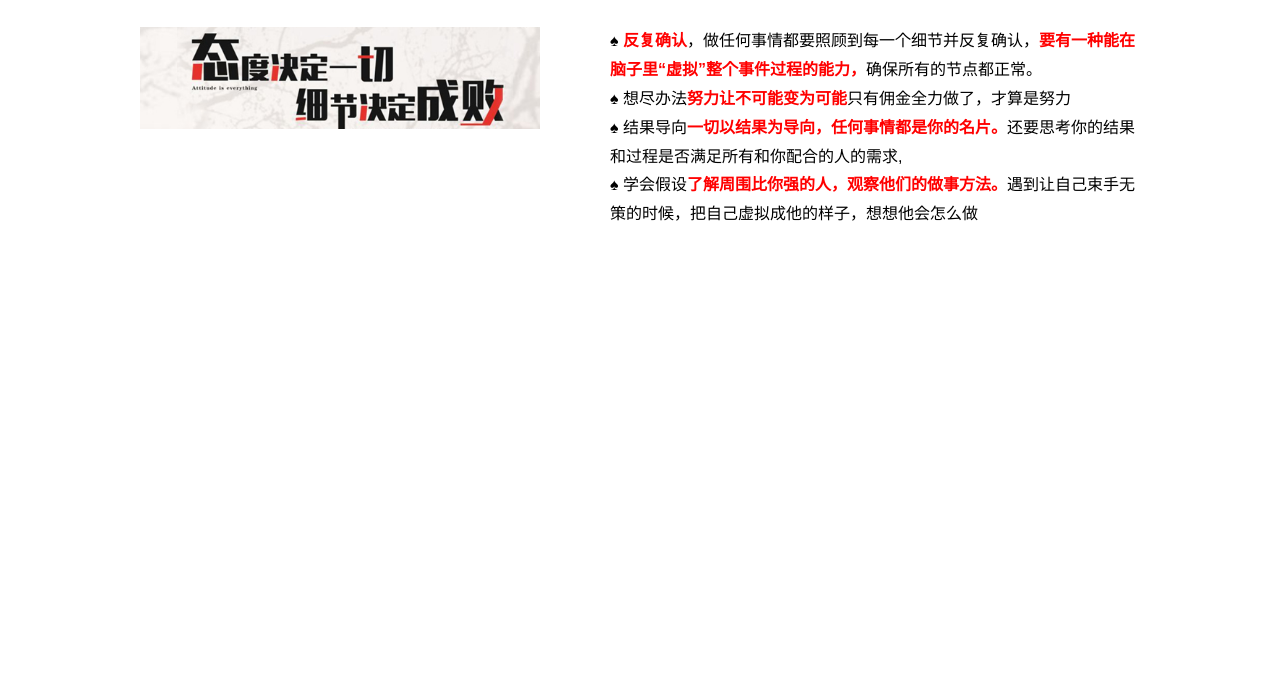
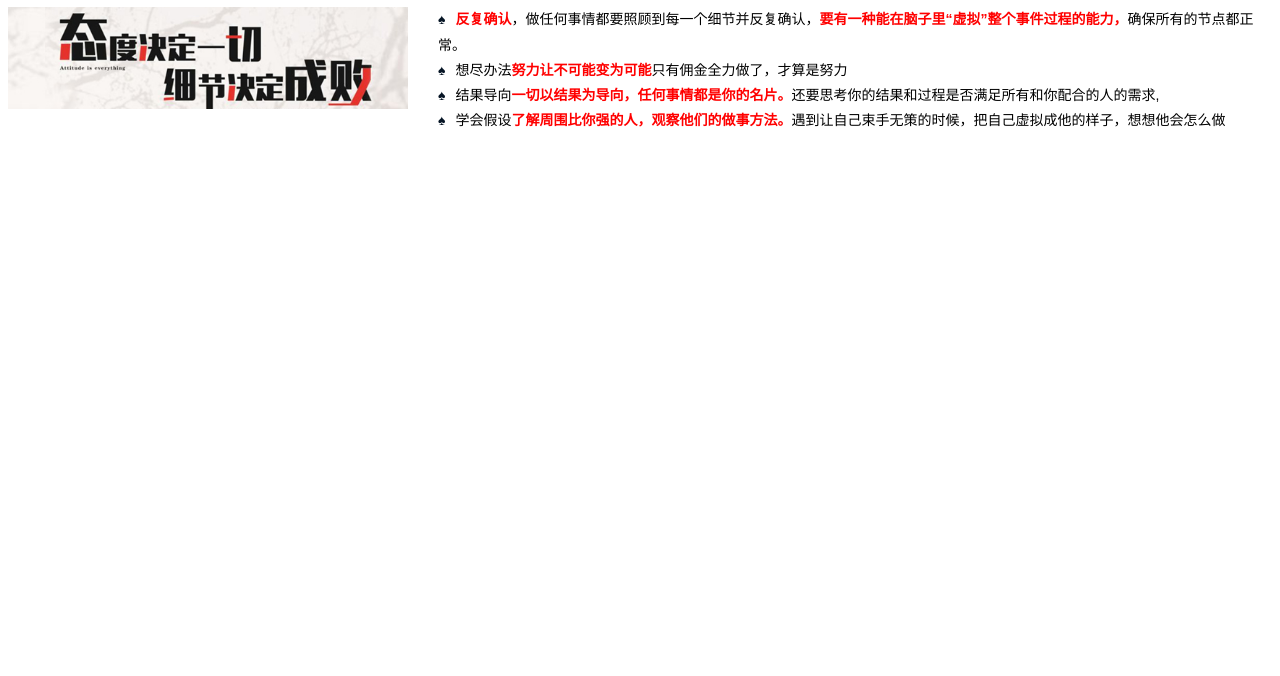
Before and after one commit to lxrxu/lxrxu.github.io, a plain HTML site: page homework/zy2.html in a window 1280 px wide. Shown: the part 124-800 px from the top of the page. Drawn offline with Linux system fonts and the light colour scheme.

Commit message:
2026.5.6

```diff
--- a/homework/zy2.html
+++ b/homework/zy2.html
@@ -7,9 +7,6 @@
     <style>
     body{
         font-family: "微软雅黑",sans-serif;
-        max-width: 1000px;
-        margin: 0 auto;
-        padding: 20px;
     }
 
     h1{
@@ -17,7 +14,7 @@
         color: #555;
         margin-bottom: 10px;
     }
-      img{
+    img{
         width: 400px;
         float: left;
         margin-right: 30px;
@@ -40,16 +37,18 @@
         font-weight: bold;
     }
     ul{
-        overflow: hidden;
-        list-style: none;
+         list-style: none;
         line-height: 1.8;
+        font-size: 14px;
     }
-    .bj::after{
-        content: "";
-        display: block;
-        clear: both;
+    ul li::before{
+        content: "♠";
+        color: #061525;
+        margin-right: 10px;
+    }
 
-    }
+
+
     </style>
 
 
@@ -60,10 +59,10 @@
     <div class="bj">
     <img src="./1.jpeg" alt="照片">
 <ul>
-    <li>♠ <span class="red">反复确认</span>，做任何事情都要照顾到每一个细节并反复确认，<span class="red">要有一种能在脑子里“虚拟”整个事件过程的能力，</span>确保所有的节点都正常。</li>
-    <li>♠ 想尽办法<span class="red">努力让不可能变为可能</span>只有佣金全力做了，才算是努力</li>
-    <li>♠ 结果导向<span class="red">一切以结果为导向，任何事情都是你的名片。</span>还要思考你的结果和过程是否满足所有和你配合的人的需求,</li>
-    <li>♠ 学会假设<span class="red">了解周围比你强的人，观察他们的做事方法。</span>遇到让自己束手无策的时候，把自己虚拟成他的样子，想想他会怎么做</li>
+    <li><span class="red">反复确认</span>，做任何事情都要照顾到每一个细节并反复确认，<span class="red">要有一种能在脑子里“虚拟”整个事件过程的能力，</span>确保所有的节点都正常。</li>
+    <li>想尽办法<span class="red">努力让不可能变为可能</span>只有佣金全力做了，才算是努力</li>
+    <li>结果导向<span class="red">一切以结果为导向，任何事情都是你的名片。</span>还要思考你的结果和过程是否满足所有和你配合的人的需求,</li>
+    <li>学会假设<span class="red">了解周围比你强的人，观察他们的做事方法。</span>遇到让自己束手无策的时候，把自己虚拟成他的样子，想想他会怎么做</li>
 </ul>
 </div>
 </body>
```
